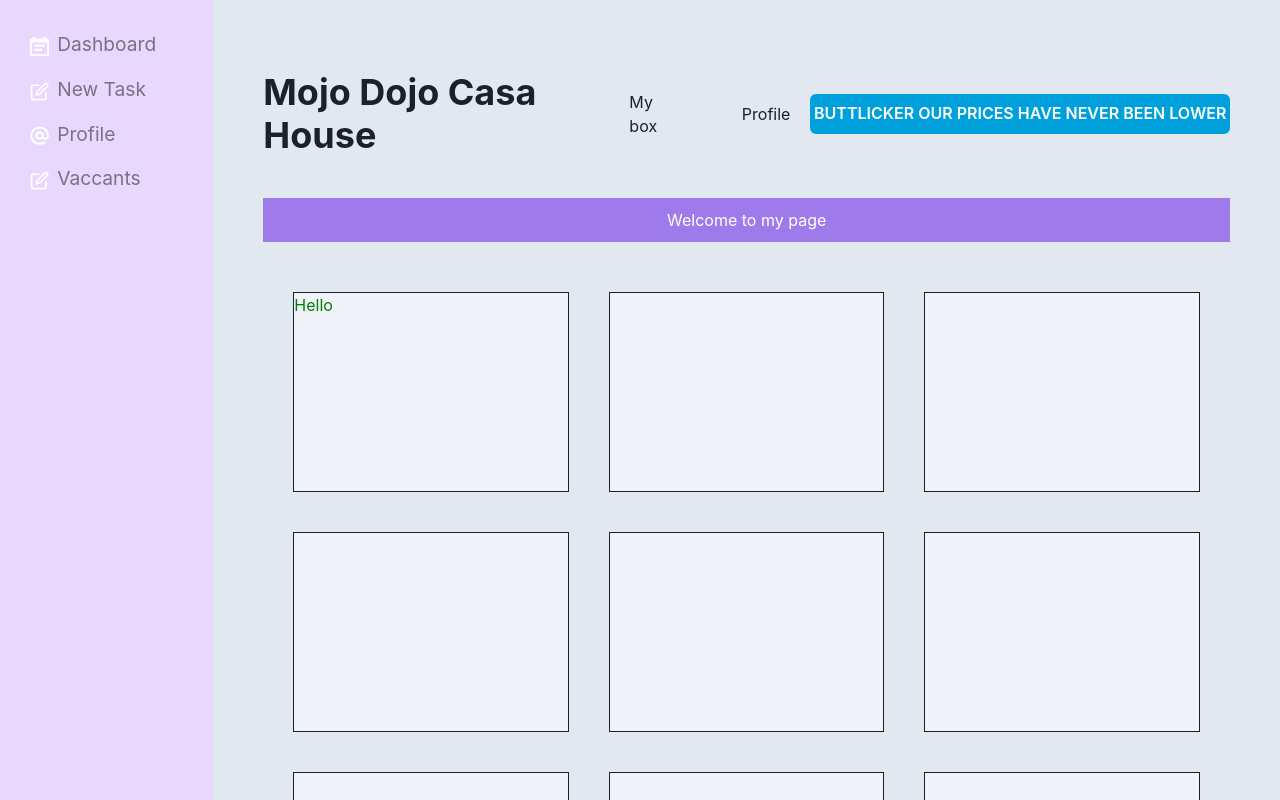
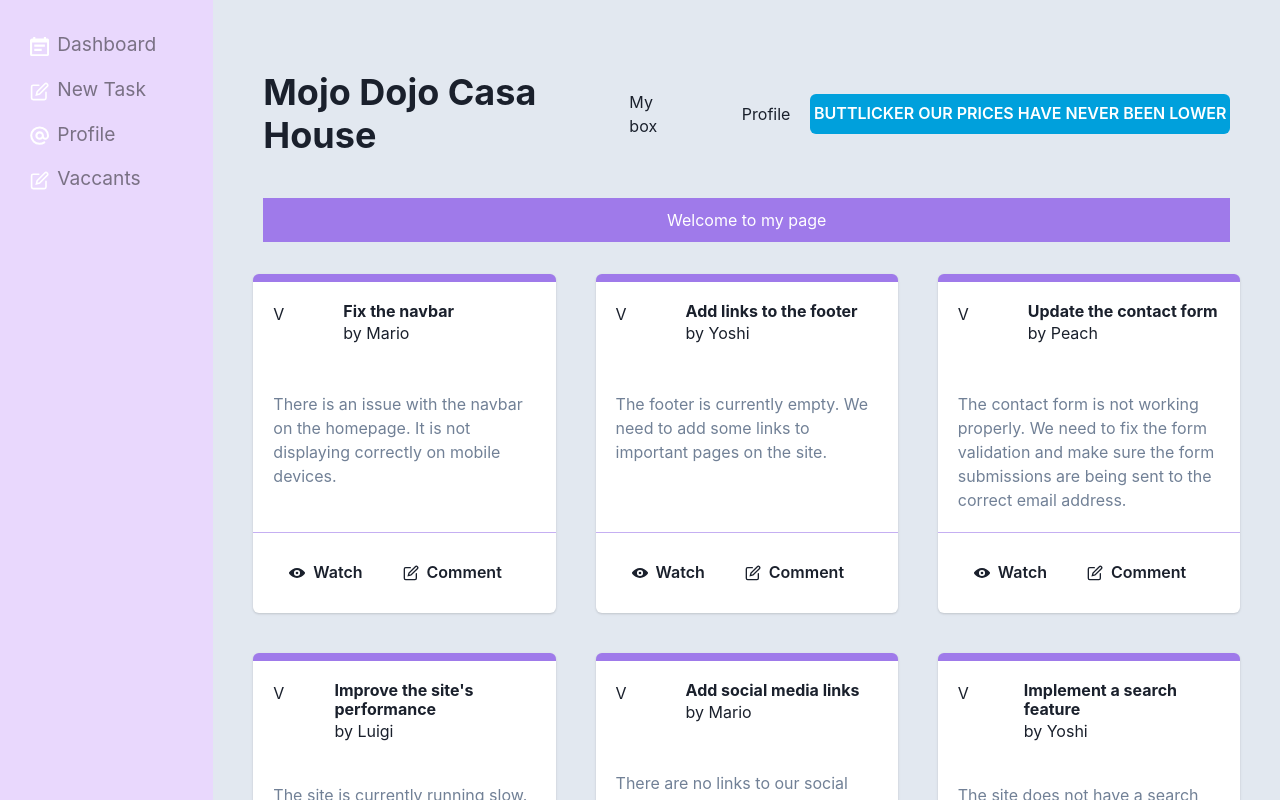
Before and after one commit to dirty-dan01/chakraTutorial, a React (Vite) app: page / in a window 1280 px wide. Shown: the top 800 px of the page. Built offline with nearby package versions, Linux system fonts and the light colour scheme; data requests are answered from the project's data file.

Commit message:
Dashboard cards and Profile tabs

```diff
--- a/src/App.jsx
+++ b/src/App.jsx
@@ -7,7 +7,7 @@ import {
 
 // layouts and pages
 import RootLayout from './layouts/RootLayout'
-import Dashboard from './pages/Dashboard'
+import Dashboard, { taskLoader } from './pages/Dashboard'
 import Create from './pages/Create'
 import Profile from './pages/Profile'
 import Vaccants from './pages/Vaccants'
@@ -17,7 +17,7 @@ import { Tab } from '@chakra-ui/react'
 const router = createBrowserRouter(
   createRoutesFromElements(
     <Route path="/" element={<RootLayout />}>
-      <Route index element={<Dashboard />} />
+      <Route index element={<Dashboard />} loader={taskLoader}/>
       <Route path="create" element={<Create />} />
       <Route path="profile" element={<Profile />} />
       <Route path="vaccants" element={<Vaccants/>}/>
--- a/src/pages/Dashboard.jsx
+++ b/src/pages/Dashboard.jsx
@@ -1,4 +1,6 @@
-import { Text,  Box, SimpleGrid } from "@chakra-ui/react";
+import { Text,  Box, SimpleGrid, Card, CardHeader, CardBody, CardFooter, Flex, Heading, HStack, Button, IconButton, Divider } from "@chakra-ui/react";
+import { useLoaderData } from "react-router-dom";
+import { ViewIcon, EditIcon} from "@chakra-ui/icons";
 
 export default function Dashboard() {
 
@@ -14,29 +16,46 @@ export default function Dashboard() {
       }
   }
 
+  const tasks = useLoaderData()
+
   return (
     <Box>
       <Box sx={boxStyle}>
         Welcome to my page
       </Box>
-    <SimpleGrid p={10} spacing={10} minChildWidth="250px">
-        <Box bg={"whiteAlpha.600"} h="200px" border={"1px solid"}>
-          <Text color={{base: 'pink', md: 'blue', lg: 'green'}}>Hello</Text>
-        </Box>
-        <Box bg={"whiteAlpha.600"} h="200px" border={"1px solid"}></Box>
-        <Box bg={"whiteAlpha.600"} h="200px" border={"1px solid"}></Box>
-        <Box bg={"whiteAlpha.600"} h="200px" border={"1px solid"}></Box>
-
-        <Box bg={"whiteAlpha.600"} h="200px" border={"1px solid"}></Box>
-        <Box bg={"whiteAlpha.600"} h="200px" border={"1px solid"}></Box>
-        <Box bg={"whiteAlpha.600"} h="200px" border={"1px solid"}></Box>
-        <Box bg={"whiteAlpha.600"} h="200px" border={"1px solid"}></Box>
-
-        <Box bg={"whiteAlpha.600"} h="200px" border={"1px solid"}></Box>
-        <Box bg={"whiteAlpha.600"} h="200px" border={"1px solid"}></Box>
-        <Box bg={"whiteAlpha.600"} h="200px" border={"1px solid"}></Box>
-        <Box bg={"whiteAlpha.600"} h="200px" border={"1px solid"}></Box>
+    <SimpleGrid marginTop={"8"} spacing={10} minChildWidth="300px">
+        {tasks && tasks.map(task => (
+          <Card key={task.id} borderTop={"8px"} borderColor={"purple.400"}>
+              <CardHeader>
+                <Flex gap={"5"}>
+                  <Box w={"50px"} h={"50px"}>V</Box>
+                  <Box>
+                    <Heading as={"h3"} size={"sm"}>{task.title}</Heading>
+                    <Text>by {task.author}</Text>
+                  </Box>
+                </Flex>
+              </CardHeader>
+              <CardBody color={"gray.500"}>
+                <Text>{task.description}</Text>
+              </CardBody>
+              <Divider color={"gray.200 "}/>
+              <CardFooter>
+                <HStack>
+                  <Button variant={"ghost"} leftIcon={<ViewIcon/>}>Watch</Button>
+                  <Button variant={"ghost"} leftIcon={<EditIcon/>}>Comment</Button>
+                </HStack>
+              </CardFooter>
+          </Card>
+        ))}
     </SimpleGrid>
     </Box>
   )
 }
+
+export const taskLoader = async() => {
+  const res = await fetch('http://localhost:3000/tasks')
+
+  return(
+    res.json()
+  )
+}
--- a/src/pages/Profile.jsx
+++ b/src/pages/Profile.jsx
@@ -1,5 +1,51 @@
+import { List, ListIcon, ListItem, Tab, TabList, TabPanel, TabPanels, Tabs } from "@chakra-ui/react";
+import { EmailIcon, ChatIcon, StarIcon, CheckCircleIcon, WarningIcon} from "@chakra-ui/icons";
+
 export default function Profile() {
   return (
-    <div>Profile</div>
+    <Tabs margin={"40px"} p={"20px"} colorScheme="purple" variant={"enclosed" }>
+      <TabList>
+        <Tab _selected={{color: "white", bg: "purple.400"}}>Account info</Tab>
+        <Tab _selected={{color: "white", bg: "purple.400"}}>History</Tab>
+      </TabList>
+      <TabPanels>
+        <TabPanel>
+          <List spacing={4}>
+            <ListItem>
+                <ListIcon as={EmailIcon} />
+                Email: mario@netninja.dev
+            </ListItem>
+            <ListItem>
+              <ListIcon as={ChatIcon} />
+                Lorem ipsum dolor sit amet consectetur adipisicing elit. Impedit reprehenderit neque voluptate optio dolor iste nesciunt dolorem rem quis, exercitationem qui facere amet eius sed praesentium recusandae sequi, numquam aliquid.
+            </ListItem>
+            <ListItem>
+              <ListIcon as={StarIcon} />
+                Lorem ipsum dolor sit amet
+            </ListItem>
+          </List>
+        </TabPanel>
+        <TabPanel>
+        <List spacing={4}>
+            <ListItem>
+                <ListIcon as={CheckCircleIcon} color="teal.400" />
+                Lorem ipsum dolor sit amet
+            </ListItem>
+            <ListItem>
+              <ListIcon as={WarningIcon} color="red.400" />
+                Lorem ipsum dolor sit amet
+            </ListItem>
+            <ListItem>
+                <ListIcon as={CheckCircleIcon} color="teal.400" />
+                Lorem ipsum dolor sit amet
+            </ListItem>
+            <ListItem>
+              <ListIcon as={CheckCircleIcon} color="teal.400" />
+                Lorem ipsum dolor sit amet
+            </ListItem>
+          </List>
+        </TabPanel>
+      </TabPanels>
+    </Tabs>
   )
 }
```
